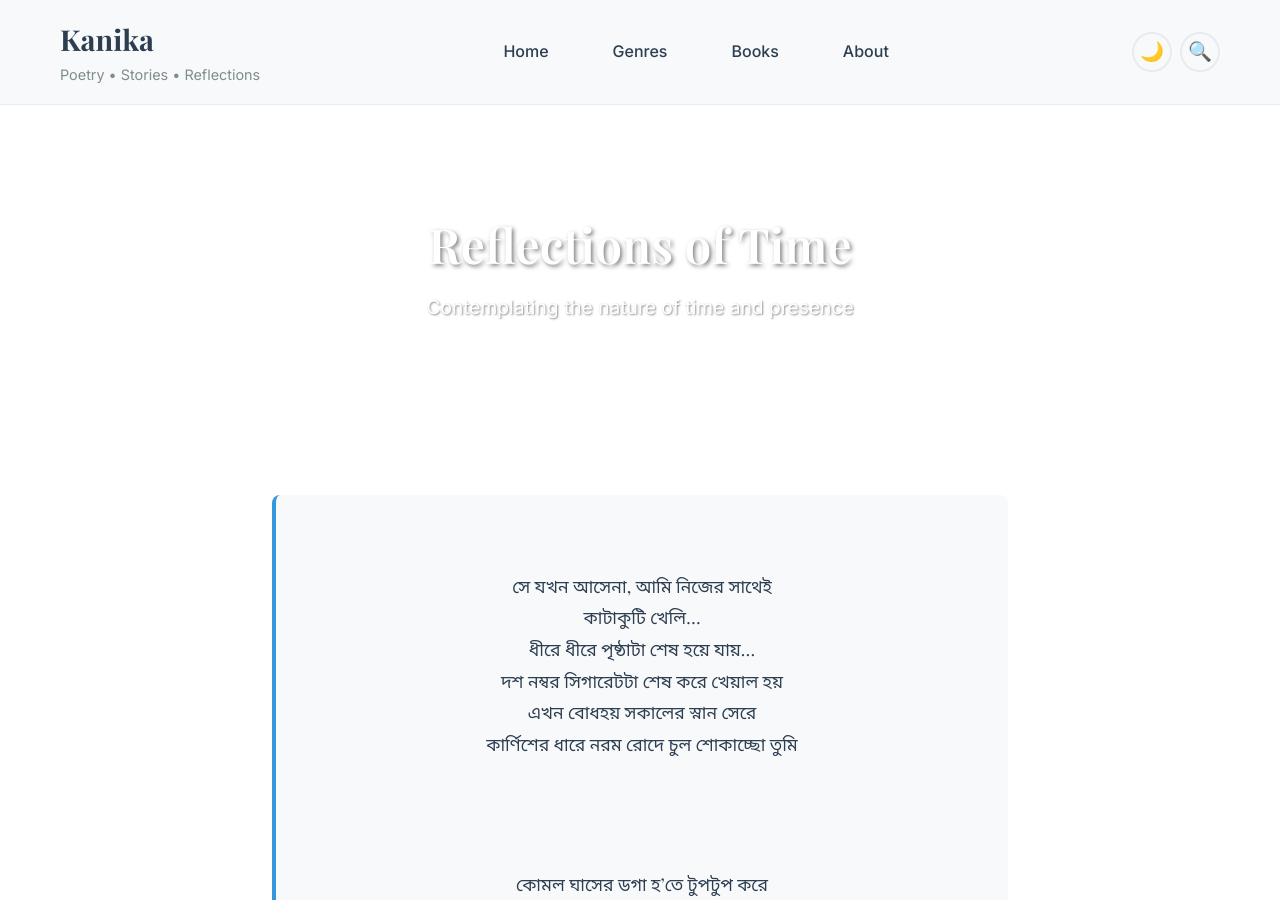
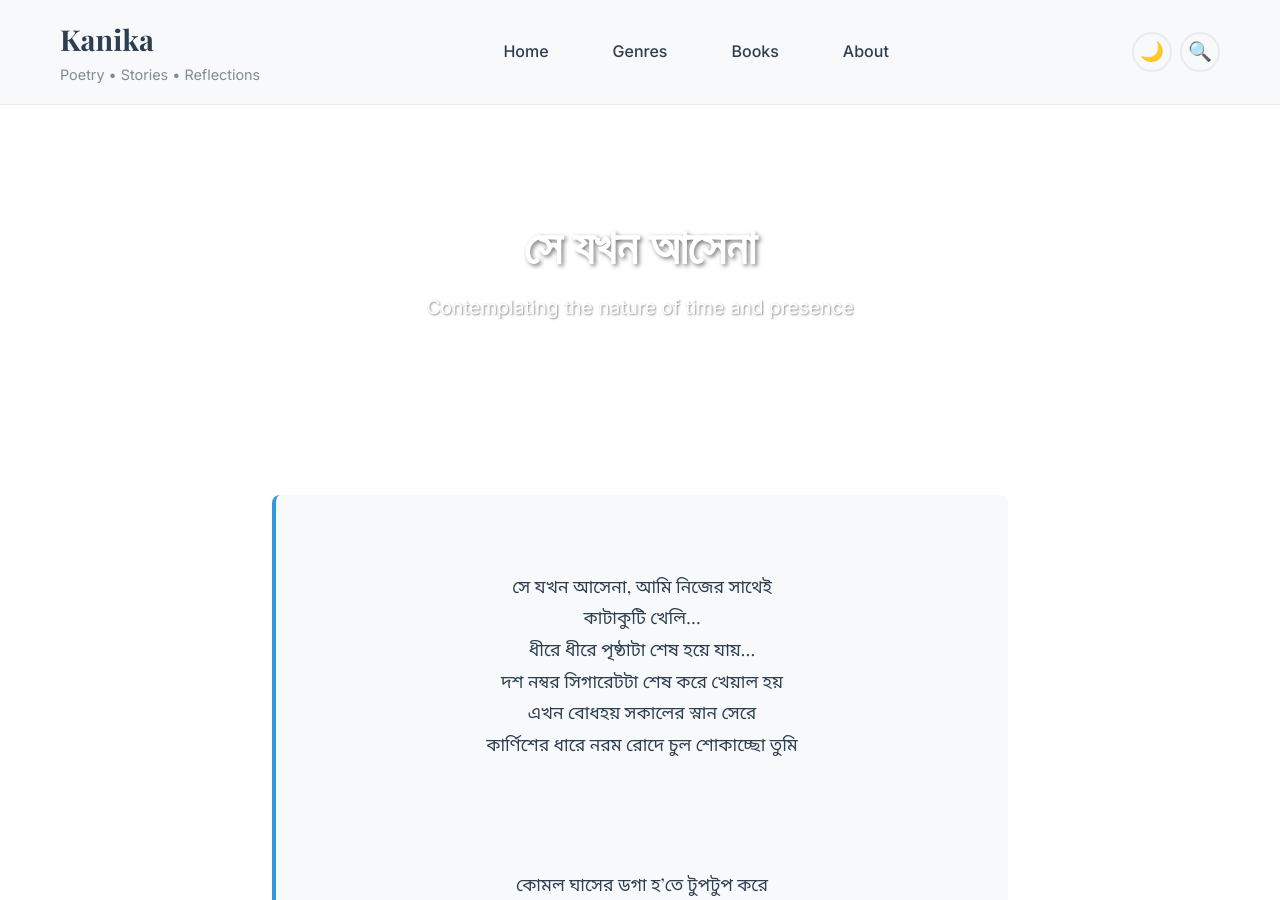
Before and after one commit to this-is-vivek/poetry-website, a Jekyll site: the page built from _poems/philosophy/Se-jakhan-asena.md, in a window 1280 px wide and 900 px high. Built offline with Jekyll 4.4.1, drawn with Linux system fonts in a browser that asks for light colours.

Commit message:
Update Se-jakhan-asena.md

```diff
--- a/_poems/philosophy/Se-jakhan-asena.md
+++ b/_poems/philosophy/Se-jakhan-asena.md
@@ -1,6 +1,6 @@
 ---
 layout: poem
-title: "Reflections of Time"
+title: "সে যখন আসেনা"
 genre: philosophy
 date: 2025-09-11
 excerpt: "Contemplating the nature of time and presence"
```
